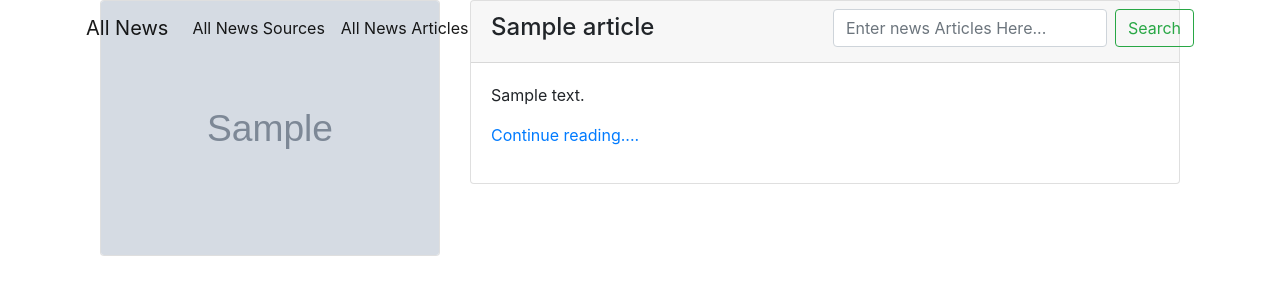
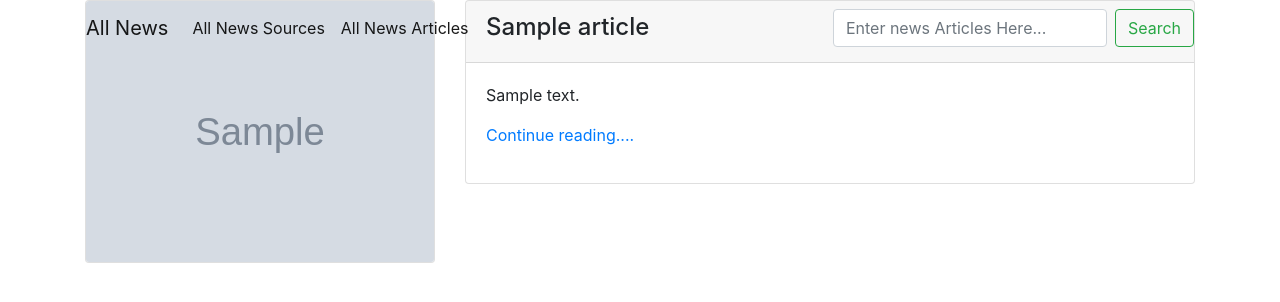
Before and after one commit to KadogoKenya/NewsApp, a Flask app: template app/templates/sourcearticles.html in a window 1280 px wide. Shown: the top 302 px of the page. Run offline with Flask 2, Linux system fonts and the light colour scheme; the template is opened without the code that fills it: most values are stand-ins (such as "Sample title", 1, 10 or a date in 2020); grey boxes marked "Sample" are stand-in pictures; some libraries are stand-ins or nearby versions; some web fonts are replaced.

```diff
--- a/app/templates/sourcearticles.html
+++ b/app/templates/sourcearticles.html
@@ -11,7 +11,7 @@
 
 {% block content %}
 
-    <div class="container" id="allsources">
+    <div class="container-fluid" id="allsources">
         <div class="overlay">
             {{ macro.display_Source_articles(articles)}}
         </div>
```
Also changed, not shown: app/templates/index.html (added).
